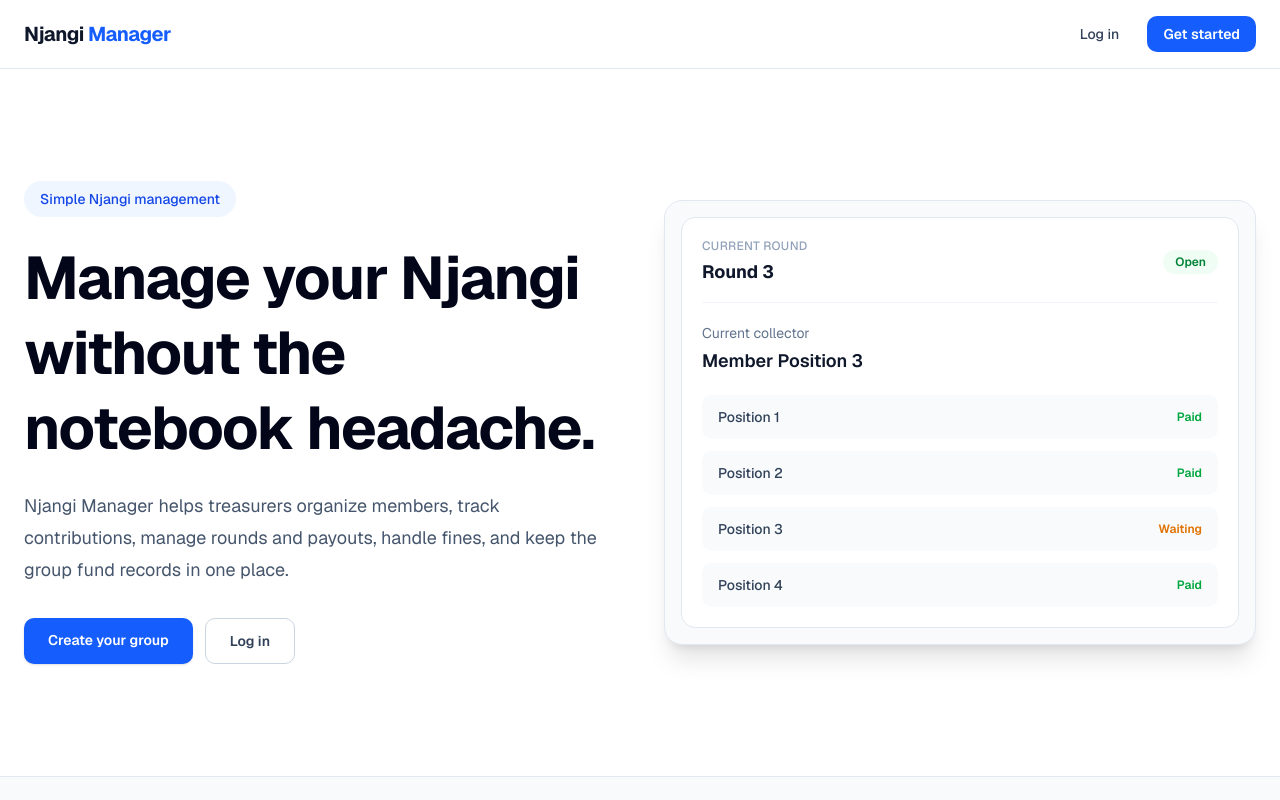
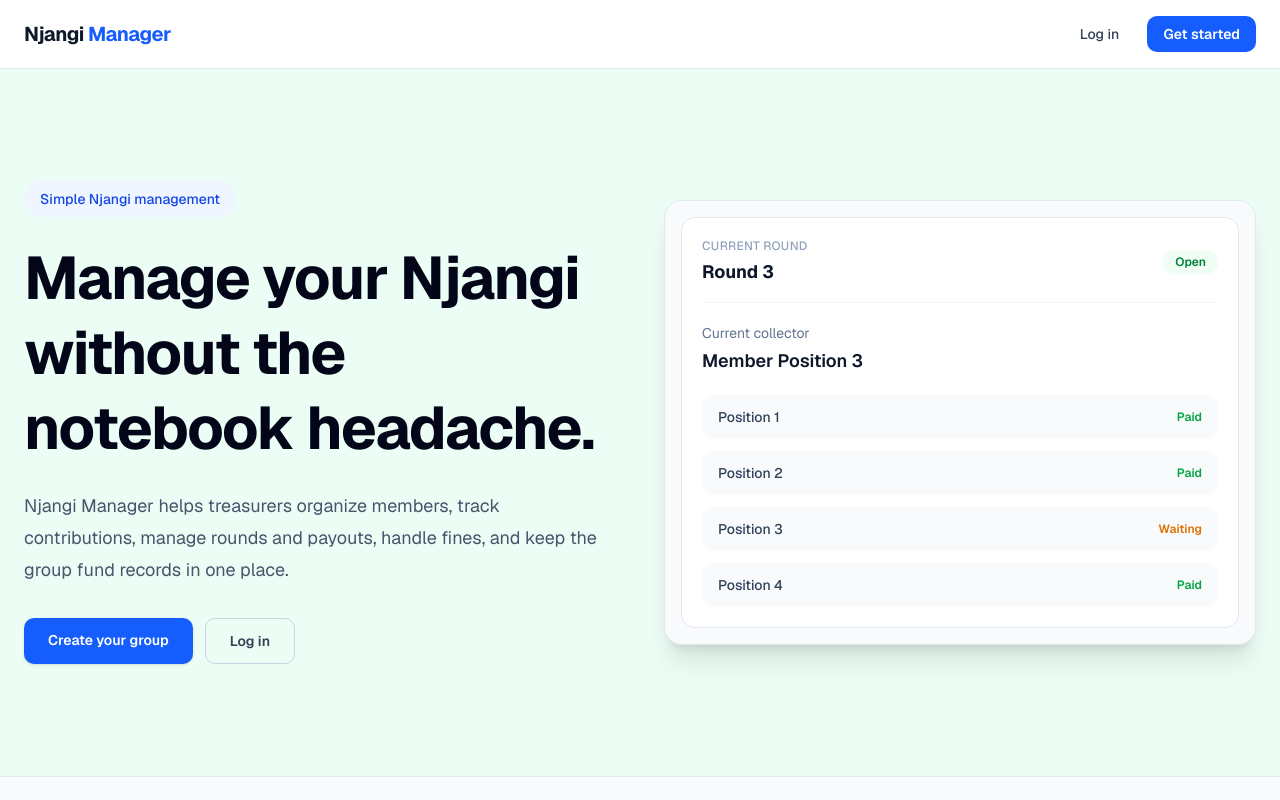
Before and after one commit to AsohLove/Njangi-Manager, a Next.js app in the folder apps/frontend/: page / in a window 1280 px wide. Shown: the top 800 px of the page. Built offline with nearby package versions, Linux system fonts and the light colour scheme.

Commit message:
feat: update GroupPage links to redirect to /groups instead of /

```diff
--- a/apps/frontend/src/app/(dashboard)/groups/[id]/page.tsx
+++ b/apps/frontend/src/app/(dashboard)/groups/[id]/page.tsx
@@ -88,7 +88,7 @@ export default function GroupPage() {
             {openRound ? (
               <>
                 <Link
-                  href="/"
+                  href="/groups"
                   className="flex items-center text-lg font-bold hover:opacity-80 transition-opacity"
                 >
                   <ChevronLeft size={24} />
@@ -102,7 +102,7 @@ export default function GroupPage() {
             ) : (
               <>
                 <Link
-                  href="/"
+                  href="/groups"
                   className="flex items-center text-lg font-bold hover:opacity-80 transition-opacity"
                 >
                   <ChevronLeft size={24} />
--- a/apps/frontend/src/app/page.tsx
+++ b/apps/frontend/src/app/page.tsx
@@ -64,8 +64,8 @@ const steps = [
 
 export default function HomePage() {
   return (
-    <main className="min-h-screen bg-white text-slate-900">
-      {/* Navigation */}{" "}
+    <main className="min-h-screen bg-emerald-50 text-slate-900">
+
       <header className="border-b border-slate-200 bg-white">
         {" "}
         <div className="mx-auto flex max-w-7xl items-center justify-between gap-3 px-4 py-3 sm:px-6 sm:py-4">
@@ -94,7 +94,7 @@ export default function HomePage() {
           </nav>
         </div>
       </header>
-      {/* Hero */}
+
       <section className="overflow-hidden border-b border-slate-200">
         <div className="mx-auto grid max-w-7xl gap-10 px-4 py-12 sm:px-6 sm:py-16 lg:grid-cols-2 lg:items-center lg:gap-12 lg:py-28">
           <div>
@@ -129,7 +129,7 @@ export default function HomePage() {
             </div>
           </div>
 
-          {/* Dashboard preview */}
+
           <div className="mx-auto w-full max-w-xl lg:max-w-none">
             <div className="rounded-2xl border border-slate-200 bg-slate-50 p-2.5 shadow-xl sm:p-4">
               <div className="rounded-xl border border-slate-200 bg-white p-4 sm:p-5">
@@ -189,7 +189,7 @@ export default function HomePage() {
           </div>
         </div>
       </section>
-      {/* How it works */}
+
       <section className="bg-slate-50 py-14 sm:py-20">
         <div className="mx-auto max-w-7xl px-4 sm:px-6">
           <div className="mx-auto max-w-2xl text-center">
@@ -229,7 +229,7 @@ export default function HomePage() {
           </div>
         </div>
       </section>
-      {/* Features */}
+
       <section className="py-14 sm:py-20">
         <div className="mx-auto max-w-7xl px-4 sm:px-6">
           <div className="max-w-2xl">
@@ -269,7 +269,7 @@ export default function HomePage() {
           </div>
         </div>
       </section>
-      {/* Why section */}
+
       <section className="bg-slate-950 py-14 text-white sm:py-20">
         <div className="mx-auto grid max-w-7xl gap-8 px-4 sm:px-6 sm:gap-12 lg:grid-cols-2 lg:items-center">
           <div>
@@ -293,7 +293,7 @@ export default function HomePage() {
           </div>
         </div>
       </section>
-      {/* Final CTA */}
+
       <section className="py-14 sm:py-20">
         <div className="mx-auto max-w-4xl px-4 text-center sm:px-6">
           <h2 className="text-2xl font-bold tracking-tight text-slate-950 sm:text-4xl">
@@ -312,7 +312,7 @@ export default function HomePage() {
           </Link>
         </div>
       </section>
-      {/* Footer */}
+
       <footer className="border-t border-slate-200 bg-slate-50">
         <div className="mx-auto flex max-w-7xl flex-col gap-3 px-4 py-6 text-center text-sm text-slate-500 sm:flex-row sm:items-center sm:justify-between sm:px-6 sm:py-8 sm:text-left">
           <p>
```
